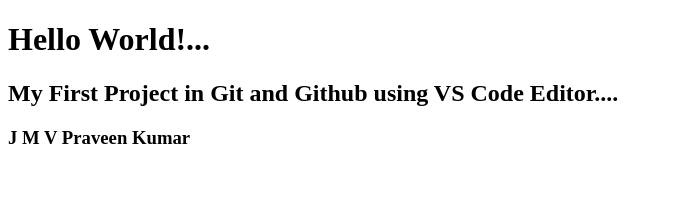
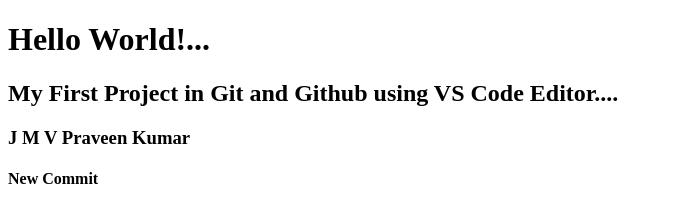
Before and after one commit to JMVPraveenKumar/first_repository, a plain HTML site: page index.html in a window 1280 px wide. Shown: the whole page, without its empty margins (0-673 px from the left). Drawn offline with Linux system fonts and the light colour scheme.

Commit message:
New Lines Added

```diff
--- a/index.html
+++ b/index.html
@@ -9,5 +9,6 @@
     <h1>Hello World!...</h1>
     <h2>My First Project in Git and Github using VS Code Editor....</h2>
     <h3>J M V Praveen Kumar</h3>
+    <h4>New Commit</h4>
   </body>
 </html>
```
